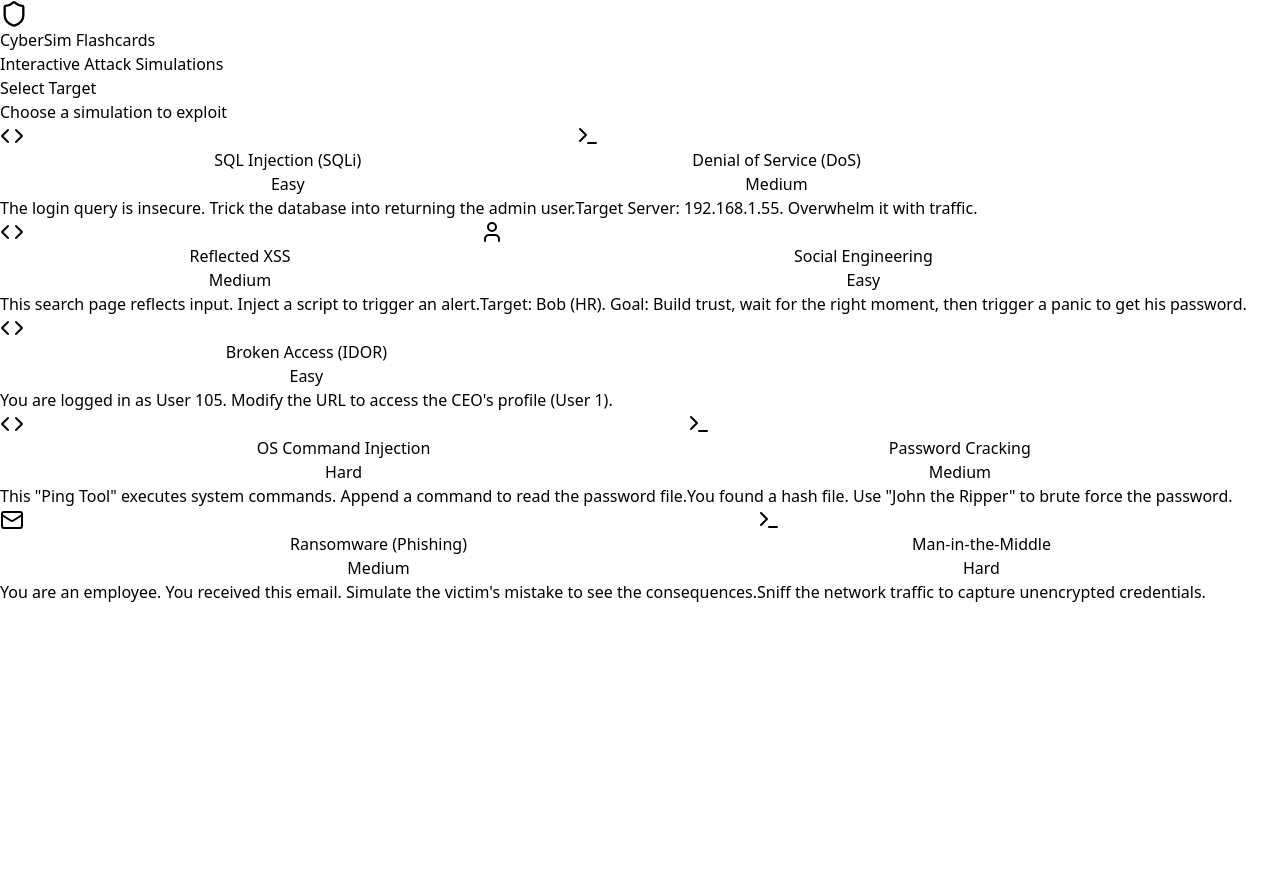
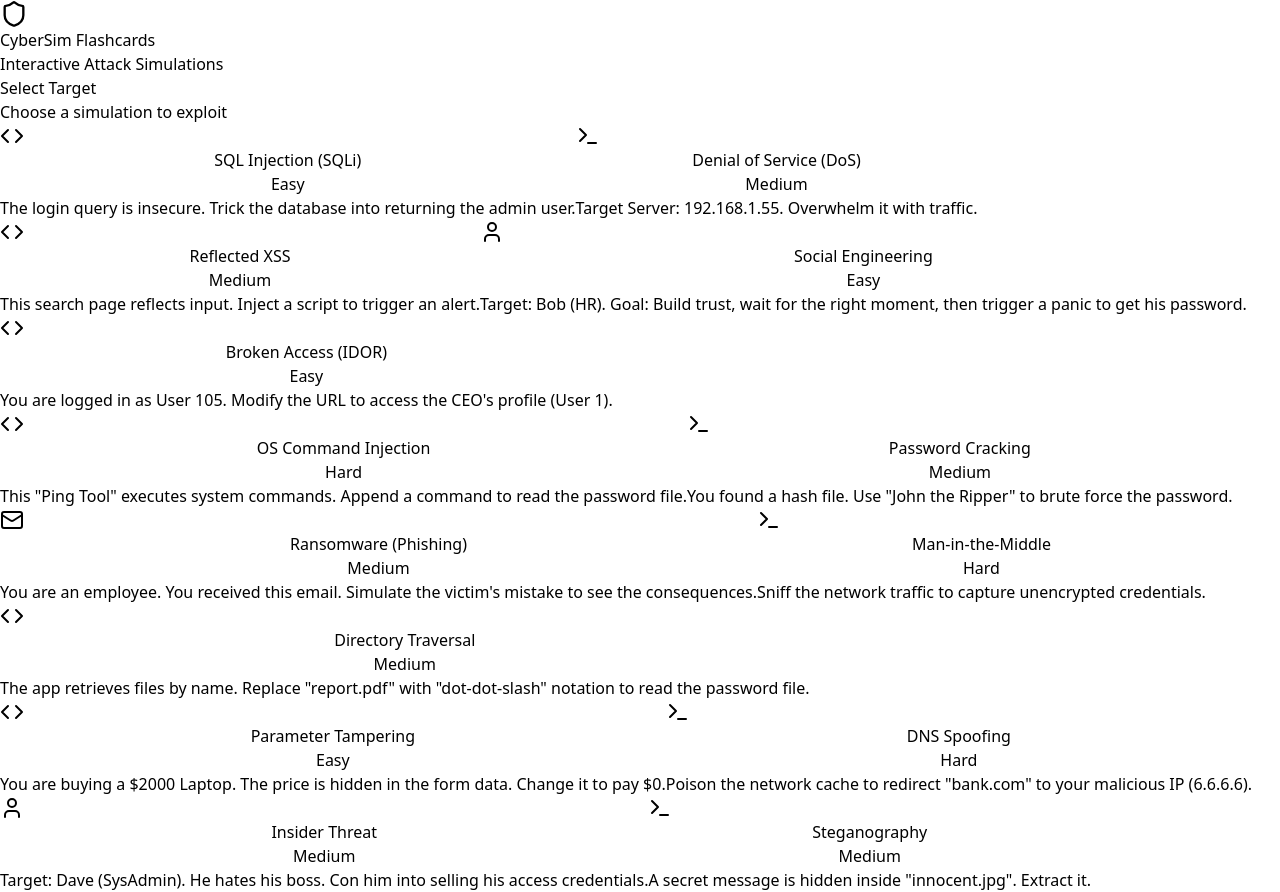
Before and after one commit to SSabariGirish/cybersim-flashcards, a React (Vite) app: page / in a window 1280 px wide. Before the commit the page ends 800 px from the top, so only its background shows below. Built offline with nearby package versions, Linux system fonts and the light colour scheme.

Commit message:
Add more cyber attacks

```diff
--- a/src/components/CyberSimCards.tsx
+++ b/src/components/CyberSimCards.tsx
@@ -1,5 +1,5 @@
 import * as React from 'react';
-import { Shield, AlertTriangle, CheckCircle, ChevronRight, User, Code, Terminal, Lock, Menu as MenuIcon, ArrowLeft, Clock, Mail } from 'lucide-react';
+import { Shield, AlertTriangle, CheckCircle, ChevronRight, User, Activity, Code, Terminal, Lock, Menu as MenuIcon, ArrowLeft, Clock, Mail, FileText, Globe } from 'lucide-react';
 
 // Destructure hooks from the React namespace
 const { useState, useEffect, useRef } = React;
@@ -21,7 +21,7 @@ interface CardData {
 
 // --- Data: The Flashcard Deck ---
 const cards: CardData[] = [
-  // --- EXISTING CARDS ---
+  // --- EXISTING CARDS (1-9) ---
   {
     id: 1,
     title: 'SQL Injection (SQLi)',
@@ -89,16 +89,13 @@ const cards: CardData[] = [
     },
     checkWin: (input) => input === 'URGENT'
   },
-
-  // --- NEW CARDS ---
-
   {
     id: 5,
     title: 'Broken Access (IDOR)',
     type: 'injector',
     difficulty: 'Easy',
     description: 'You are logged in as User 105. Modify the URL to access the CEO\'s profile (User 1).',
-    solution: "Change id=105 to id=1",
+    solution: "1", // Simplified solution hint
     explanation: "Insecure Direct Object References (IDOR) occur when an app exposes a reference to an internal object (like a database ID) without checking access control. You simply requested ID 1, and the server gave it to you.",
     simData: {
       url: 'site.com/profile?id=',
@@ -171,6 +168,85 @@ const cards: CardData[] = [
       targetIp: 'Network'
     },
     checkWin: (input) => input.toLowerCase().includes('tcpdump')
+  },
+
+  // --- NEW CARDS (10-14) ---
+
+  {
+    id: 10,
+    title: 'Directory Traversal',
+    type: 'injector',
+    difficulty: 'Medium',
+    description: 'The app retrieves files by name. Replace "report.pdf" with "dot-dot-slash" notation to read the password file.',
+    solution: "../../etc/passwd",
+    explanation: "Directory Traversal (or Path Traversal) vulnerabilities allow an attacker to access files outside of the intended folder. By using `../`, you navigated up the directory tree to the root and accessed sensitive system files.",
+    simData: {
+      url: 'cloud-store.com/view?file=',
+      defaultUrlParam: 'report.pdf',
+      placeholder: '',
+      mode: 'url'
+    },
+    checkWin: (input) => input.includes('..') && (input.includes('etc') || input.includes('passwd') || input.includes('secret'))
+  },
+  {
+    id: 11,
+    title: 'Parameter Tampering',
+    type: 'injector',
+    difficulty: 'Easy',
+    description: 'You are buying a $2000 Laptop. The price is hidden in the form data. Change it to pay $0.',
+    solution: "price=0",
+    explanation: "Never trust data sent from the client! The application relied on the browser to tell it how much to charge. By intercepting or editing the form data (Price: 2000 -> Price: 0), you bypassed the payment logic entirely.",
+    simData: {
+      url: 'shop-online.com/checkout',
+      placeholder: 'price=2000',
+      mode: 'form'
+    },
+    checkWin: (input) => {
+      const parts = input.split('=');
+      return parts.length > 1 && parseInt(parts[1]) < 10;
+    }
+  },
+  {
+    id: 12,
+    title: 'DNS Spoofing',
+    type: 'terminal',
+    difficulty: 'Hard',
+    description: 'Poison the network cache to redirect "bank.com" to your malicious IP (6.6.6.6).',
+    solution: "dnsspoof -i eth0",
+    explanation: "DNS Spoofing (or Cache Poisoning) involves feeding false DNS information to a cache. When legitimate users try to visit 'bank.com', their computer resolves it to your malicious IP address instead of the real one.",
+    simData: {
+      hostname: 'kali-linux:~#',
+      targetIp: 'Local LAN'
+    },
+    checkWin: (input) => input.toLowerCase().includes('dnsspoof')
+  },
+  {
+    id: 13,
+    title: 'Insider Threat',
+    type: 'social',
+    difficulty: 'Medium',
+    description: 'Target: Dave (SysAdmin). He hates his boss. Con him into selling his access credentials.',
+    solution: "Sympathize -> Bribe -> Get Credentials.",
+    explanation: "Not all hacks are digital. An 'Insider Threat' is a malicious employee who has legitimate access. Identifying unhappy employees and bribing or coercing them is a common tactic for APT groups and corporate spies.",
+    simData: {
+      targetName: 'Dave (SysAdmin)',
+      avatar: 'user'
+    },
+    checkWin: (input) => input === 'BRIBE'
+  },
+  {
+    id: 14,
+    title: 'Steganography',
+    type: 'terminal',
+    difficulty: 'Medium',
+    description: 'A secret message is hidden inside "innocent.jpg". Extract it.',
+    solution: "steghide extract -sf innocent.jpg",
+    explanation: "Steganography is the art of hiding data within other data. The text file was embedded inside the bits of the image file. To the naked eye, the image looks normal, but the tool reveals the hidden payload.",
+    simData: {
+      hostname: 'kali-linux:~#',
+      targetIp: 'Forensics'
+    },
+    checkWin: (input) => input.toLowerCase().includes('steghide') && input.toLowerCase().includes('extract')
   }
 ];
 
@@ -217,7 +293,7 @@ const TerminalSim = ({ card, onComplete }: { card: CardData; onComplete: () => v
     setHistory(prev => [...prev, `${card.simData.hostname} ${cmd}`]);
 
     if (cmd === 'help') {
-      setHistory(prev => [...prev, 'Available commands: ping, nmap, help, clear, john, tcpdump']);
+      setHistory(prev => [...prev, 'Available commands: ping, nmap, help, clear, john, tcpdump, dnsspoof, steghide']);
     } else if (cmd === 'clear') {
       setHistory([]);
     } else if (card.checkWin(cmd)) {
@@ -225,6 +301,10 @@ const TerminalSim = ({ card, onComplete }: { card: CardData; onComplete: () => v
           setHistory(prev => [...prev, `> Loaded 1 password hash...`, `> Press 'q' to quit`, `> Probing candidates...`]);
       } else if (card.id === 9) {
           setHistory(prev => [...prev, `> Listening on eth0...`, `> Capture size 262144 bytes`]);
+      } else if (card.id === 12) {
+          setHistory(prev => [...prev, `> dnsspoof: listening on eth0 [udp 53]`, `> 192.168.1.55 requested bank.com`, `> Spoofed response sent: 6.6.6.6`]);
+      } else if (card.id === 14) {
+          setHistory(prev => [...prev, `> Reading innocent.jpg...`, `> Extracting data...`, `> wrote extracted data to "secret_plans.txt"`]);
       } else {
           setHistory(prev => [...prev, `> Executing...`]);
       }
@@ -293,11 +373,29 @@ const TerminalSim = ({ card, onComplete }: { card: CardData; onComplete: () => v
                     <span className="text-yellow-400 font-bold bg-slate-800 p-1 block mt-2">Auth: admin:secret123</span>
                     </div>
                 </>
+             ) : card.id === 12 ? (
+                <>
+                    <div className="text-green-500 mb-2">DNS CACHE POISONED</div>
+                    <div className="text-xs text-slate-300">
+                    Target: bank.com<br/>
+                    Real IP: 203.0.113.1<br/>
+                    <span className="text-red-400 font-bold bg-slate-800 p-1 block mt-2">Spoofed IP: 6.6.6.6</span>
+                    </div>
+                </>
+             ) : card.id === 14 ? (
+                <>
+                    <div className="text-green-500 mb-2">DATA EXTRACTED</div>
+                    <div className="text-xs text-slate-300">
+                    Source: innocent.jpg<br/>
+                    Algorithm: Rijndael-128<br/>
+                    <span className="text-yellow-400 font-bold bg-slate-800 p-1 block mt-2">File: secret_plans.txt</span>
+                    </div>
+                </>
              ) : (
                  <div className="text-green-500">Command Successful</div>
              )}
           </div>
-          <p className="text-slate-300 text-sm">{card.id === 7 ? "Hash cracked successfully." : card.id === 9 ? "Credentials intercepted." : "Target crashed."}</p>
+          <p className="text-slate-300 text-sm">{card.id === 12 ? "Traffic redirected successfully." : "Operation successful."}</p>
         </ConsequenceOverlay>
       )}
     </div>
@@ -354,6 +452,10 @@ const InjectorSim = ({ card, onComplete }: { card: CardData; onComplete: () => v
             <>
               SELECT * FROM users WHERE pass = '<span className="text-white font-bold">{val}</span>'
             </>
+          ) : card.id === 11 ? (
+            <>
+              POST /checkout BODY: <span className="text-white font-bold">{val}</span>
+            </>
           ) : (
             <>
               &lt;div&gt;Results for: <span className="text-white font-bold">{val}</span>&lt;/div&gt;
@@ -372,11 +474,11 @@ const InjectorSim = ({ card, onComplete }: { card: CardData; onComplete: () => v
 
         {isUrlMode ? (
             <div
-                className="flex-1 flex items-center border border-gray-300 rounded bg-white overflow-hidden relative cursor-text"
+                className="flex-1 flex items-center border border-gray-300 rounded bg-white relative cursor-text"
                 onClick={handleContainerClick}
             >
                 {/* Prefix */}
-                <div className="bg-gray-50 px-3 py-1 text-xs text-gray-500 font-mono border-r border-gray-200 whitespace-nowrap select-none">
+                <div className="bg-gray-50 px-3 py-1 text-xs text-gray-500 font-mono border-r border-gray-200 whitespace-nowrap select-none rounded-l">
                     https://{card.simData.url}
                 </div>
                 {/* Flexible Input */}
@@ -386,7 +488,7 @@ const InjectorSim = ({ card, onComplete }: { card: CardData; onComplete: () => v
                         ref={inputRef}
                         value={val}
                         onChange={(e) => setVal(e.target.value)}
-                        className={`w-full px-2 py-1 text-xs font-mono focus:outline-none text-black ${shaking ? 'bg-red-50' : 'bg-white'}`}
+                        className={`w-full px-2 py-1 text-xs font-mono focus:outline-none text-black rounded-r ${shaking ? 'bg-red-50' : 'bg-white'}`}
                         autoFocus
                     />
                 </form>
@@ -403,13 +505,22 @@ const InjectorSim = ({ card, onComplete }: { card: CardData; onComplete: () => v
         {isUrlMode ? (
              <div className="text-center text-gray-400">
                 <User size={64} className="mx-auto mb-4 opacity-20"/>
-                <p>Profile View: <span className="font-bold">User 105</span></p>
-                <p className="text-xs mt-2">Try changing the URL above.</p>
+                {card.id === 10 ? (
+                    <>
+                        <p>File Viewer: <span className="font-bold">report.pdf</span></p>
+                        <p className="text-xs mt-2">Access restricted to /public/files.</p>
+                    </>
+                ) : (
+                    <>
+                        <p>Profile View: <span className="font-bold">User 105</span></p>
+                        <p className="text-xs mt-2">Try changing the URL above.</p>
+                    </>
+                )}
              </div>
         ) : (
             <>
                 <h3 className="text-gray-700 font-bold mb-4 text-lg">
-                {card.title.includes('OS') ? 'Network Ping Tool' : card.title.includes('SQL') ? 'Secure Login' : 'Site Search'}
+                {card.title.includes('OS') ? 'Network Ping Tool' : card.title.includes('SQL') ? 'Secure Login' : card.id === 11 ? 'Checkout' : 'Site Search'}
                 </h3>
                 <form onSubmit={handleSubmit} className={`w-full max-w-xs flex flex-col gap-3 ${shaking ? 'animate-shake' : ''} relative`}>
                 <div className="relative">
@@ -424,7 +535,7 @@ const InjectorSim = ({ card, onComplete }: { card: CardData; onComplete: () => v
                     />
                 </div>
                 <button type="submit" className="bg-blue-600 text-white py-2 rounded font-semibold hover:bg-blue-700 transition-colors z-20">
-                    {card.title.includes('OS') ? 'Ping' : card.title.includes('SQL') ? 'Login' : 'Search'}
+                    {card.title.includes('OS') ? 'Ping' : card.title.includes('SQL') ? 'Login' : card.id === 11 ? 'Pay Now' : 'Search'}
                 </button>
                 </form>
             </>
@@ -442,6 +553,27 @@ const InjectorSim = ({ card, onComplete }: { card: CardData; onComplete: () => v
                 <div className="text-white">bin:x:1:1:bin:/bin:/sbin/nologin</div>
                 <div className="text-white">admin:x:1000:1000:admin:/home/admin:/bin/bash</div>
             </div>
+          ) : card.id === 10 ? (
+             <div className="bg-white border border-gray-200 p-4 rounded text-left shadow-lg w-full font-mono text-xs overflow-auto max-h-40">
+                 <div className="text-gray-500 mb-2"># /etc/passwd</div>
+                 <div>root:x:0:0:root:/root:/bin/bash</div>
+                 <div>daemon:x:1:1:daemon:/usr/sbin:/usr/sbin/nologin</div>
+                 <div>bin:x:2:2:bin:/bin:/usr/sbin/nologin</div>
+                 <div>sys:x:3:3:sys:/dev:/usr/sbin/nologin</div>
+                 <div className="bg-yellow-100 font-bold text-red-600">admin:x:1000:1000:admin:/home/admin:/bin/bash</div>
+             </div>
+          ) : card.id === 11 ? (
+             <div className="bg-white border border-gray-200 p-4 rounded text-left shadow-lg w-full text-black">
+                 <div className="text-center mb-4">
+                     <CheckCircle size={40} className="text-green-500 mx-auto mb-2" />
+                     <div className="text-xl font-bold">Payment Successful!</div>
+                 </div>
+                 <div className="space-y-2 border-t pt-4">
+                     <div className="flex justify-between font-bold"><span>Item:</span> <span>Gaming Laptop</span></div>
+                     <div className="flex justify-between"><span>Original Price:</span> <span className="line-through text-gray-400">$2000.00</span></div>
+                     <div className="flex justify-between font-bold text-lg text-green-600"><span>Charged:</span> <span>$0.00</span></div>
+                 </div>
+             </div>
           ) : isUrlMode ? (
              <div className="bg-white border border-gray-200 p-4 rounded text-left shadow-lg w-full">
                  <div className="flex items-center gap-4 mb-4 border-b pb-4">
@@ -793,16 +925,19 @@ const MenuScreen = ({ cards, onSelect }: { cards: CardData[], onSelect: (card: C
 
 export default function CyberSimCards() {
   const [activeCard, setActiveCard] = useState<CardData | null>(null);
+  const [flipped, setFlipped] = useState(false);
   const [isSimulating, setIsSimulating] = useState(true);
 
   // When card is selected from menu
   const handleSelectCard = (card: CardData) => {
     setActiveCard(card);
+    setFlipped(false);
     setIsSimulating(true);
   };
 
   const handleNextPhase = () => {
     setIsSimulating(false);
+    setFlipped(true);
   };
 
   const returnToMenu = () => {
@@ -930,6 +1065,11 @@ export default function CyberSimCards() {
                       {activeCard.id === 7 && "Use Strong, Unique Passwords and Salted Hashes."}
                       {activeCard.id === 8 && "Email Filters, Sandbox Attachments, and User Training."}
                       {activeCard.id === 9 && "Always use HTTPS/TLS to encrypt traffic."}
+                      {activeCard.id === 10 && "Sanitize paths and use a whitelist of allowed files."}
+                      {activeCard.id === 11 && "Validate data on the server-side, never trust the client."}
+                      {activeCard.id === 12 && "Use DNSSEC to verify DNS records."}
+                      {activeCard.id === 13 && "Implement least privilege and monitor anomalous activity."}
+                      {activeCard.id === 14 && "Scan uploads for hidden data and strip metadata."}
                     </div>
                   </div>
                    <div className="bg-slate-700/30 p-4 rounded border border-slate-700">
```
